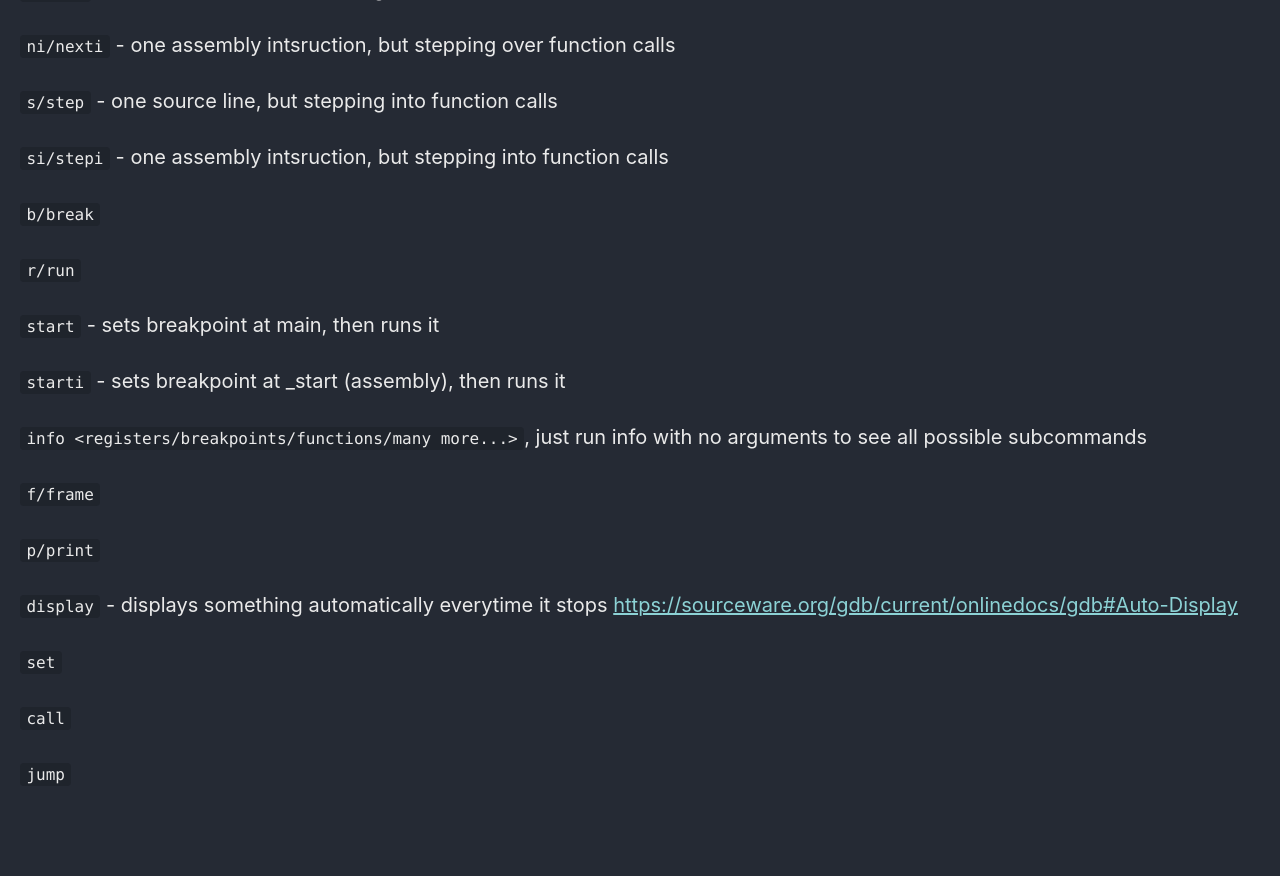
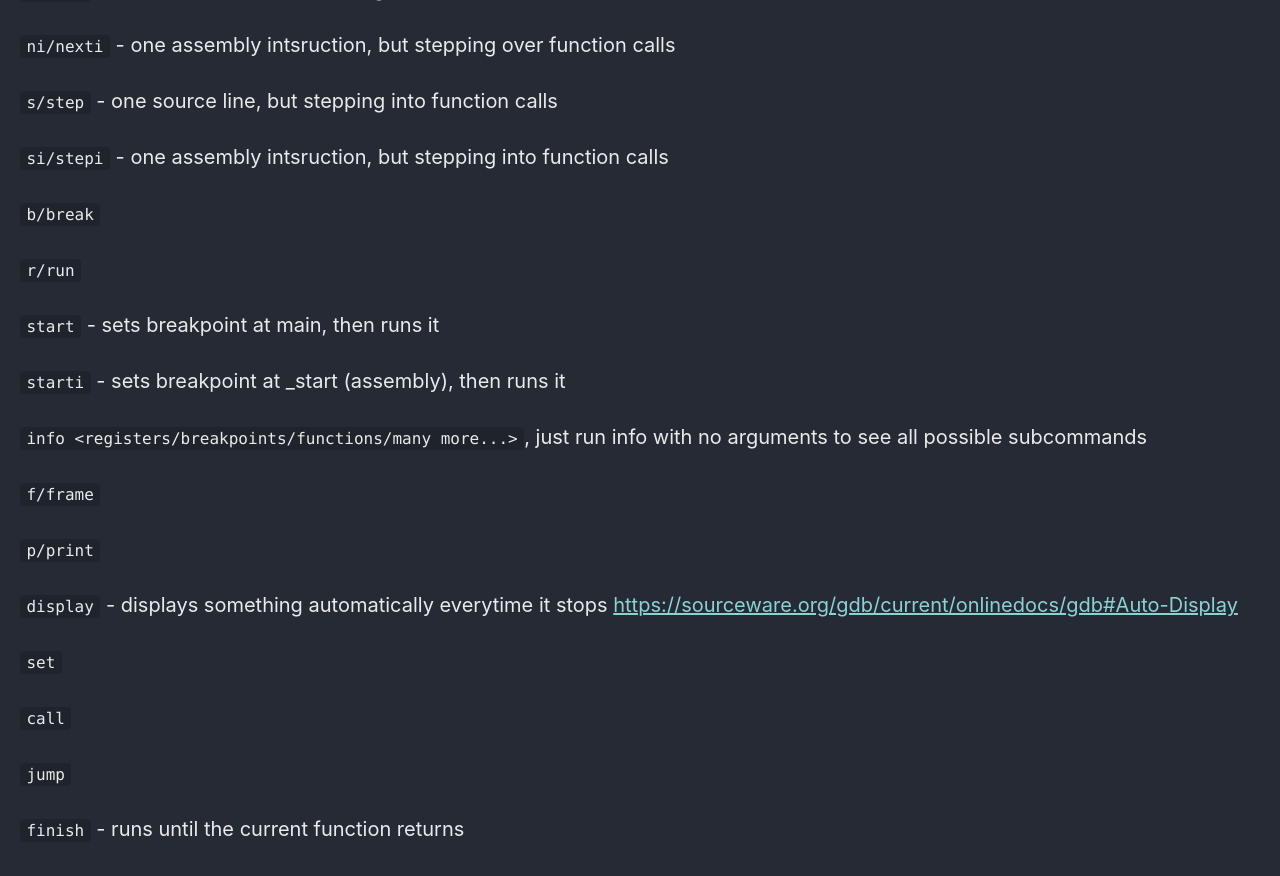
Before and after one commit to Connor-McCartney/Connor-McCartney.github.io, a Jekyll site: the page built from _pages/misc/gdb.md, in a window 1280 px wide and 900 px high, scrolled down 1355 px. Shown: the top 876 px of the window. Built offline with Jekyll 4.4.1, drawn with Linux system fonts in a browser that asks for light colours; cached includes are drawn as plain includes; before the commit the page ends 2199 px from its top, so only the background shows below that.

Commit message:
Update gdb.md

```diff
--- a/_pages/misc/gdb.md
+++ b/_pages/misc/gdb.md
@@ -82,3 +82,5 @@ n -  number of elements
 `call`
 
 `jump`
+
+`finish` - runs until the current function returns
```
